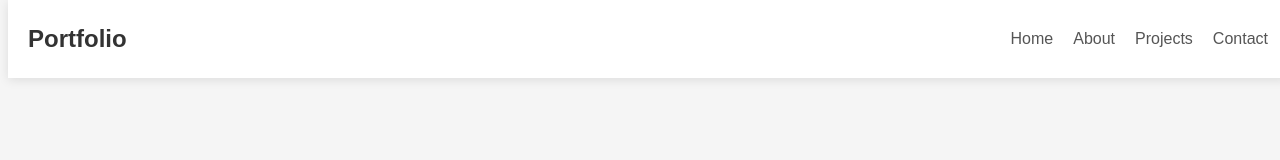
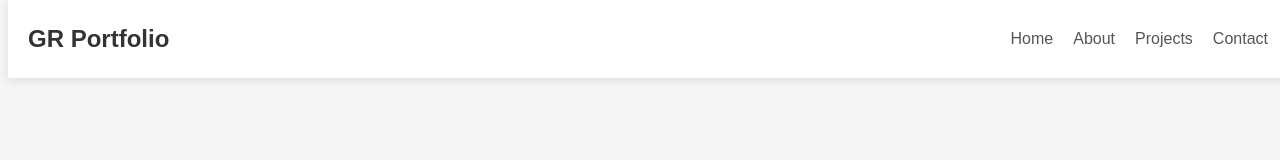
Before and after one commit to gowthamr1312/awsdeployapp, a plain HTML site: page index.html in a window 1280 px wide. Shown: the top 160 px of the page. Drawn offline with nearby package versions, Linux system fonts and the light colour scheme; no server answers.

Commit message:
Update index.html

```diff
--- a/index.html
+++ b/index.html
@@ -264,7 +264,7 @@
 <body>
     <header>
         <nav>
-            <a href="#" class="logo">Portfolio</a>
+            <a href="#" class="logo">GR Portfolio</a>
             <div class="nav-links">
                 <a href="#home">Home</a>
                 <a href="#about">About</a>
```
